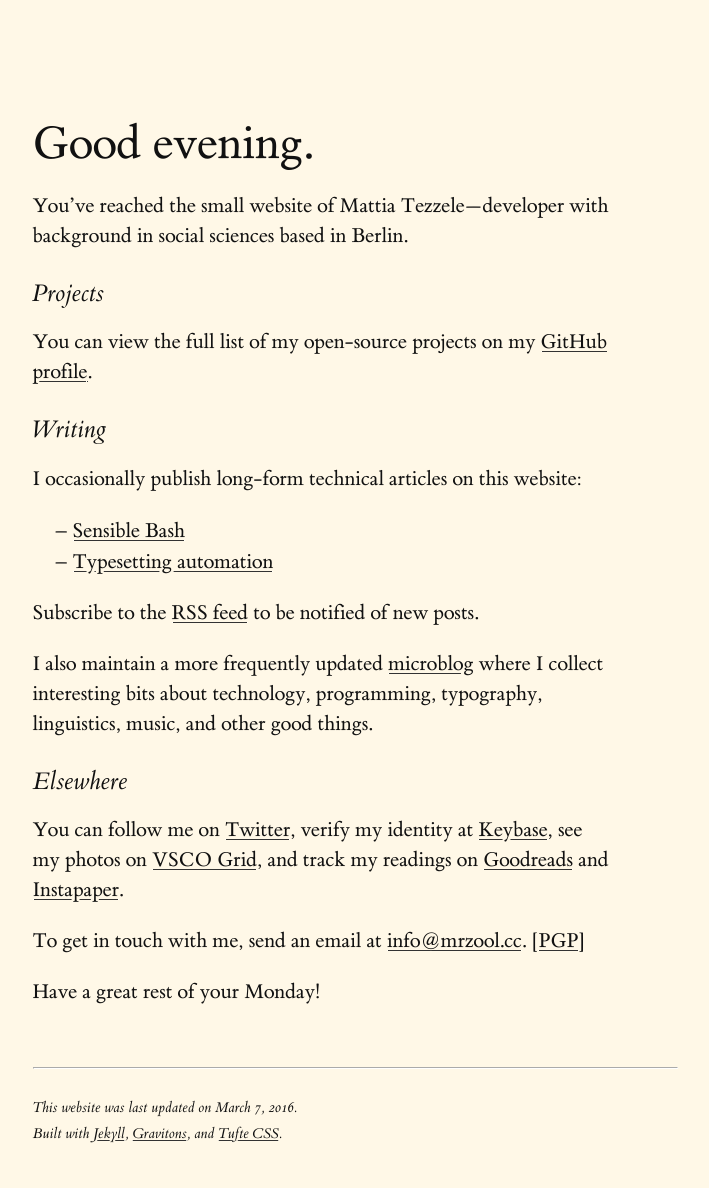
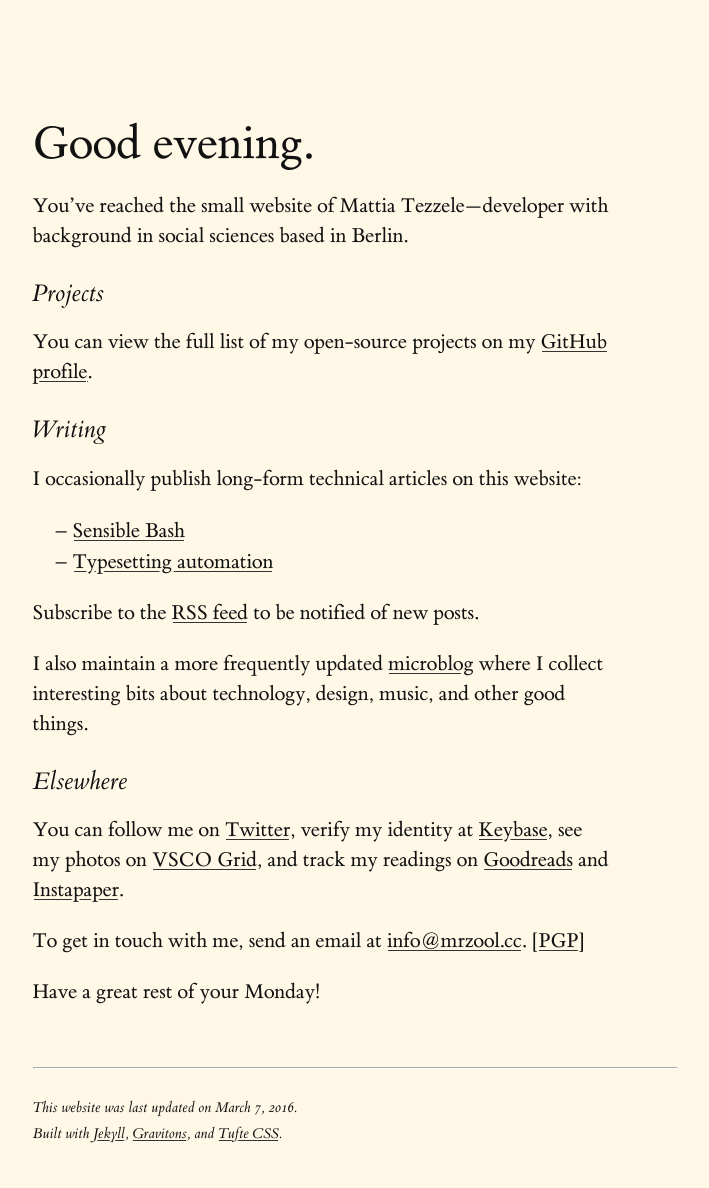
Before and after one commit to mrzool/mrzool.github.io, a Jekyll site: the page built from index.md, in a window 1280 px wide. Shown: the whole page, without its empty margins (285-994 px from the left). Built offline with Jekyll 4.4.1, drawn with Linux system fonts in a browser that asks for light colours.

Commit message:
Say less things

```diff
--- a/index.md
+++ b/index.md
@@ -17,7 +17,7 @@
 
 Subscribe to the [RSS feed](/feed.xml) to be notified of new posts.
 
-I also maintain a more frequently updated [microblog](http://notes.mrzool.cc) where I collect interesting bits about technology, programming, typography, linguistics, music, and other good things.
+I also maintain a more frequently updated [microblog](http://notes.mrzool.cc) where I collect interesting bits about technology, design, music, and other good things.
 
 ### Elsewhere
 
```
